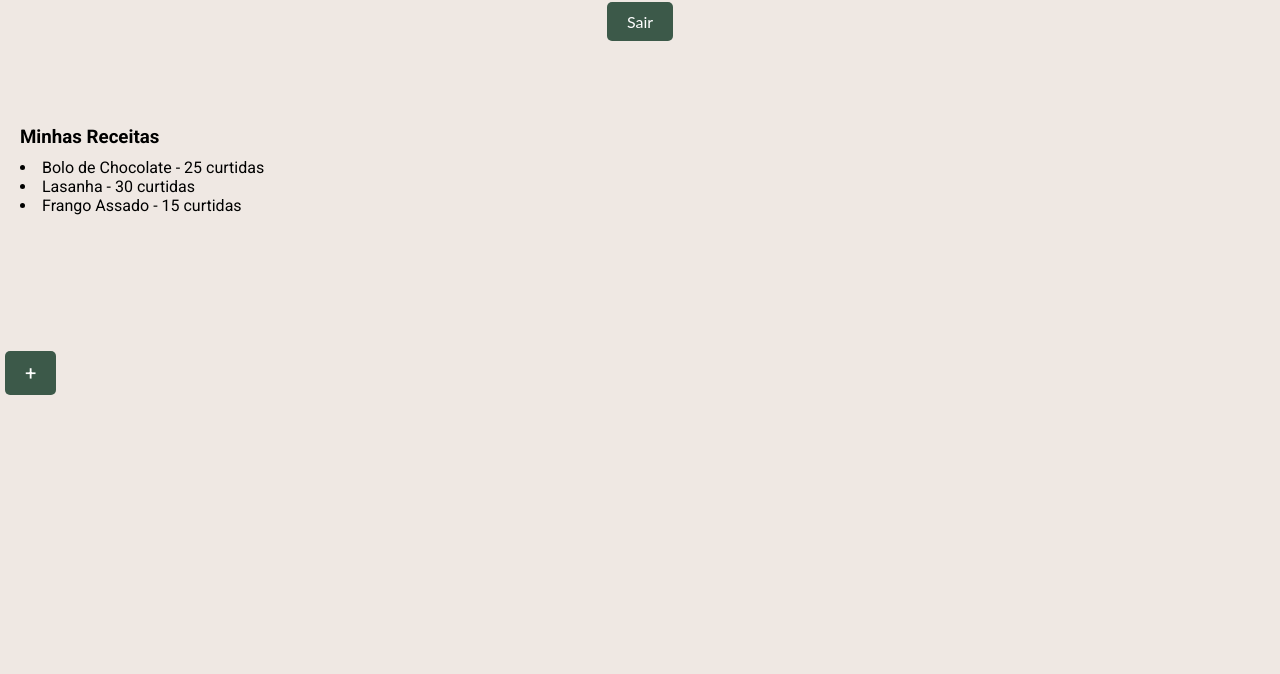
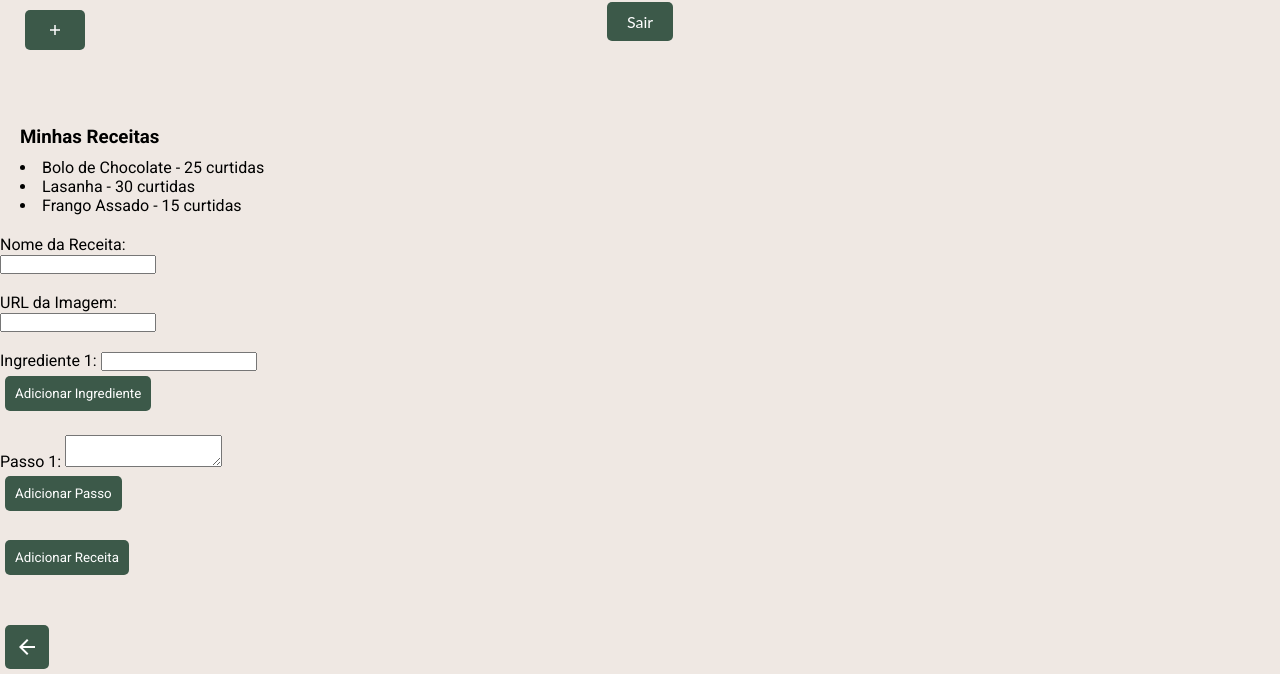
Before and after one commit to ICEI-PUC-Minas-CC-TI/plmg-cc-ti2-2024-1-g13-sosreceitas, a plain HTML site: page Codigo/SOS_Receitas/src/profile/index.html in a window 1280 px wide. Shown: the part 240-914 px from the top of the page. Before the commit the page ends 800 px from the top, so only its background shows below. Drawn offline with nearby package versions, Linux system fonts and the light colour scheme.

Commit message:
Update profile/index.html

```diff
--- a/Codigo/SOS_Receitas/src/profile/index.html
+++ b/Codigo/SOS_Receitas/src/profile/index.html
@@ -4,18 +4,22 @@
     <meta charset="UTF-8" />
     <meta name="viewport" content="width=device-width, initial-scale=1.0" />
     <title>Perfil do Usuário não premium</title>
+    <link
+      rel="stylesheet"
+      href="https://fonts.googleapis.com/css2?family=Material+Symbols+Outlined:opsz,wght,FILL,GRAD@20..48,100..700,0..1,-50..200"
+    />
     <link rel="stylesheet" href="style.css" />
-    <link rel="stylesheet" href="../main.css">
+    <link rel="stylesheet" href="../main.css" />
   </head>
 
   <body>
     <header>
       <div class="user-info">
-        <img
-          src="../../assets/img/Perfil.png"
-          alt="photo"
-        />
-        <h2>Nome do Usuário</h2>
+        <img src="../../assets/img/Perfil.png" alt="photo" />
+        <div class="profile">
+          <h2 id="userName"></h2>
+          <span class="material-symbols-outlined" id="edit-btn"> edit</span>
+        </div>
         <button id="logout-btn">Sair</button>
       </div>
       <div class="premium-badge">Não Premium</div>
@@ -23,15 +27,49 @@
     <main>
       <div class="recipes-list">
         <h3>Minhas Receitas</h3>
-        <div id="recipes">
-          <!-- Receitas serão preenchidas dinamicamente -->
-        </div>
+        <div id="recipes"></div>
+        <button id="add-recipe-btn" class="material-symbols-outlined">
+          add
+        </button>
       </div>
     </main>
+    <div class="container">
+      <form id="recipe-form">
+        <label for="recipeName">Nome da Receita:</label><br />
+        <input type="text" id="recipeName" name="recipeName" /><br /><br />
+
+        <label for="recipePicture">URL da Imagem:</label><br />
+        <input
+          type="text"
+          id="recipePicture"
+          name="recipePicture"
+        /><br /><br />
+
+        <div id="ingredientsContainer">
+          <div class="ingredient">
+            <label for="ingredient1">Ingrediente 1:</label>
+            <input type="text" id="ingredient1" name="ingredient" />
+          </div>
+        </div>
+        <button type="button" onclick="addIngredient()">
+          Adicionar Ingrediente</button
+        ><br /><br />
+
+        <div id="stepsContainer">
+          <div class="step">
+            <label for="step1">Passo 1:</label>
+            <textarea id="step1" name="step"></textarea>
+          </div>
+        </div>
+        <button type="button" onclick="addStep()">Adicionar Passo</button
+        ><br /><br />
+
+        <button type="submit">Adicionar Receita</button>
+      </form>
+    </div>
     <footer></footer>
 
-    <button id="home-btn">&#8592;</button>
-    <button id="add-recipe-btn">+</button>
+    <button id="go-back" class="material-symbols-outlined">arrow_back</button>
 
     <script src="script.js"></script>
   </body>
```
